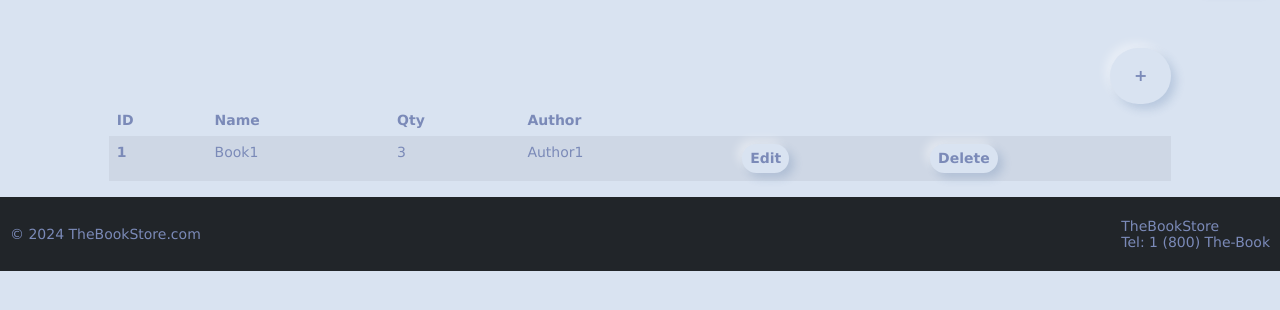
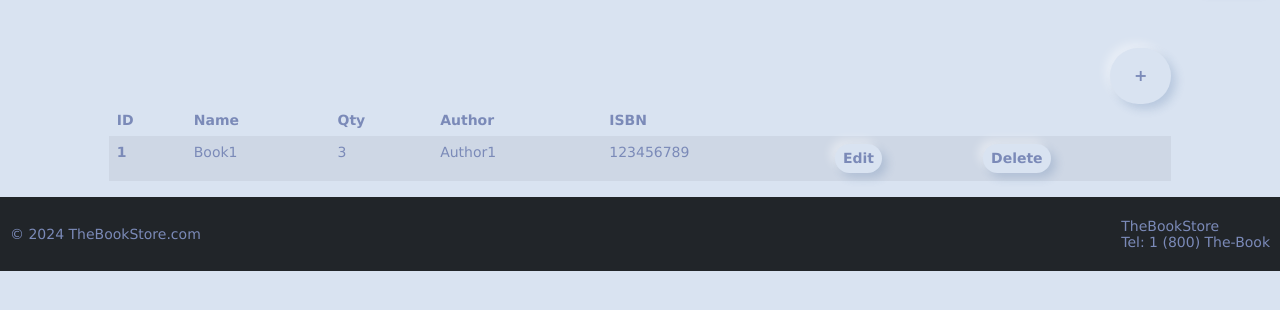
Before and after one commit to lydiaahope/inventory_management, a Django app: page /dashboard/ in a window 1280 px wide. Shown: the part 50-360 px from the top of the page. Run offline with Django 5.2, Linux system fonts and the light colour scheme; a user stored in the database is signed in; data comes from the database, SQL or seed files in the repository; both versions use the stored data as it was after the commit.

Commit message:
Added ISBN to table
Added ISBN to table on inventory management

```diff
--- a/inventory/forms.py
+++ b/inventory/forms.py
@@ -16,4 +16,4 @@ class InventoryItemForm(forms.ModelForm):
 	author = forms.ModelChoiceField(queryset=Author.objects.all(), initial=0)
 	class Meta:
 		model = InventoryItem
-		fields = ['name', 'quantity', 'author']
+		fields = ['name', 'quantity', 'author', 'ISBN']
--- a/inventory/models.py
+++ b/inventory/models.py
@@ -6,6 +6,7 @@ class InventoryItem(models.Model):
 	name = models.CharField(max_length=200)
 	quantity = models.IntegerField()
 	author = models.ForeignKey('Author', on_delete=models.SET_NULL, blank=True, null=True)
+	ISBN = models.CharField(max_length=200, default='Enter ISBN here')
 	date_created = models.DateTimeField(auto_now_add=True)
 	user = models.ForeignKey(User, on_delete=models.CASCADE) #if user deleted, all their invtoryitems are deleted
 
--- a/inventory/templates/inventory/dashboard.html
+++ b/inventory/templates/inventory/dashboard.html
@@ -28,6 +28,8 @@
 						<th scope="col">Name</th>
 						<th scope="col">Qty</th>
 						<th scope="col">Author</th>
+						<th scope="col">ISBN</th>
+						<th scope="col"></th>
 						<th scope="col"></th>
 					</tr>
 				</thead>
@@ -35,6 +37,7 @@
 					{% if item|length == 0 %} <!-- shows empty table if no values -->
 					<tr>
 						<th scope="row">-</th>
+						<td>-</td>
 						<td>-</td>
 						<td>-</td>
 						<td>-</td>
@@ -49,6 +52,7 @@
 						<td>{{ item.name }}</td>
 						<td>{{ item.quantity }}</td>
 						<td>{{ item.author.name }}</td>
+						<td>{{ item.ISBN }}</td>
 						<td><a href="{% url 'edit-item' item.id %}" class="btn btn-sm">Edit</a></td>
 						<td><a href="{% url 'delete-item' item.id %}" class="btn btn-sm">Delete</a></td>
 					</tr>
```
Also changed, not shown: db.sqlite3, inventory/migrations/0002_inventoryitem_isbn.py (added).
